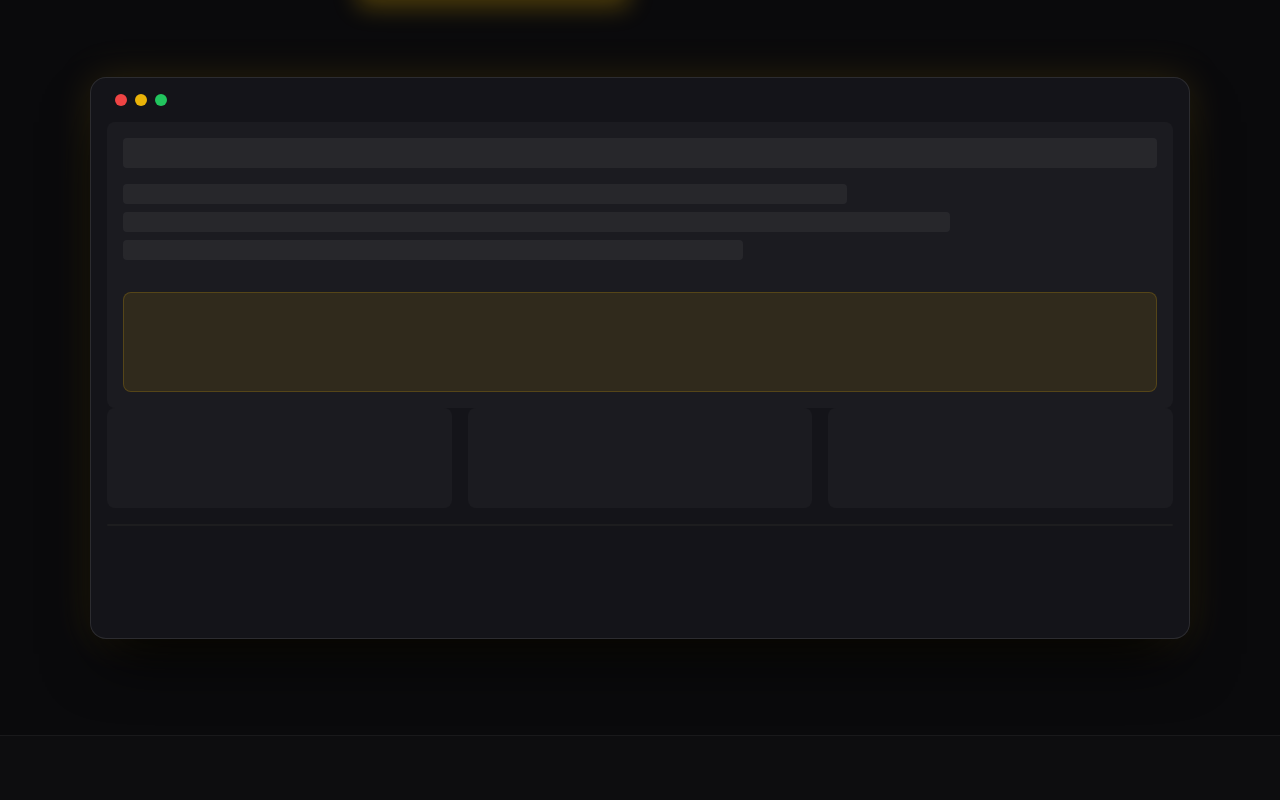
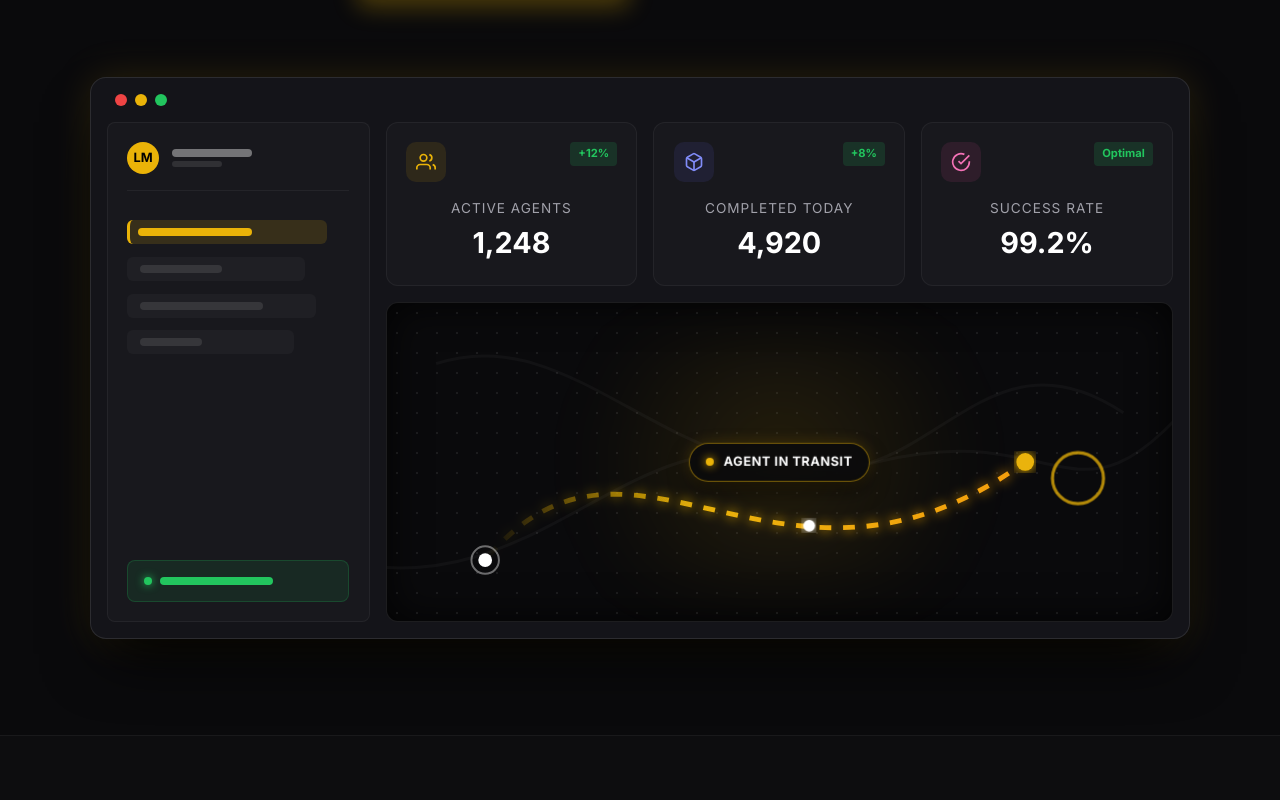
Before and after one commit to Abhirajverma12/LastMileUS, a React (Vite) app in the folder frontend/: page / in a window 1280 px wide. Shown: the part 660-1460 px from the top of the page. Built offline with nearby package versions, Linux system fonts and the light colour scheme; no server answers.

Commit message:
feat(ui): finalize premium dashboard mockup for desktop and mobile

```diff
--- a/frontend/src/index.css
+++ b/frontend/src/index.css
@@ -1195,6 +1195,7 @@ input::placeholder { color: var(--text-muted); }
 .features-grid { display: grid; grid-template-columns: repeat(3, 1fr); gap: 2rem; }
 .workflow-grid { display: grid; grid-template-columns: repeat(3, 1fr); gap: 4rem; }
 .footer-grid { display: grid; grid-template-columns: 1.5fr 1fr 1fr 1fr; gap: 3rem; }
+.mock-ui-grid { display: grid; grid-template-columns: 1fr 3fr; gap: 1rem; }
 
 /* Tablet (Max 1024px) */
 @media (max-width: 1024px) {
@@ -1206,7 +1207,7 @@ input::placeholder { color: var(--text-muted); }
 /* Mobile (Max 768px) */
 @media (max-width: 768px) {
   /* Mobile Navbar Fixes */
-  .landing-navbar { padding: 1rem 1.5rem !important; flex-direction: column !important; gap: 1rem !important; background: rgba(10, 10, 12, 0.95) !important; }
+  .landing-navbar { padding: 1rem 1.5rem !important; flex-direction: column !important; gap: 1rem !important; background: transparent !important; }
   .landing-nav-links { width: 100% !important; flex-direction: column !important; gap: 1rem !important; }
   .landing-nav-links a { width: 100% !important; text-align: center !important; }
 
@@ -1232,5 +1233,8 @@ input::placeholder { color: var(--text-muted); }
   /* Mock UI Fixes */
   .mock-ui-grid { display: flex !important; flex-direction: column !important; height: auto !important; }
   .mock-sidebar { display: none !important; } /* Hide the sidebar part of the mockup to save space */
-  .mock-floating-pill { position: relative !important; top: auto !important; left: auto !important; transform: none !important; margin: 1rem auto; width: fit-content; }
+  .mock-top-metrics { grid-template-columns: 1fr !important; }
+
+  .mock-map-container { min-height: 250px !important; }
+  .mock-floating-pill { position: absolute !important; top: auto !important; bottom: 1.5rem !important; left: 50% !important; transform: translateX(-50%) !important; width: fit-content; }
 }
--- a/frontend/src/pages/LandingPage.tsx
+++ b/frontend/src/pages/LandingPage.tsx
@@ -22,7 +22,7 @@ export default function LandingPage() {
     <div className="landing-layout" style={{ background: '#0a0a0c', minHeight: '100vh', overflowX: 'hidden', fontFamily: '"Inter", sans-serif' }}>
       {/* Navbar */}
       <nav className="landing-navbar" style={{
-        position: 'fixed',
+        position: 'absolute',
         top: 0,
         width: '100%',
         padding: '1.5rem 4rem',
@@ -135,20 +135,85 @@ export default function LandingPage() {
               </div>
               {/* Fake UI Body */}
               <div className="mock-ui-grid" style={{ height: '500px' }}>
-                <div className="mock-sidebar" style={{ background: 'rgba(255,255,255,0.03)', borderRadius: '8px', padding: '1rem' }}>
-                  <div style={{ height: '30px', background: 'rgba(255,255,255,0.05)', borderRadius: '4px', marginBottom: '1rem' }}></div>
-                  <div style={{ height: '20px', width: '70%', background: 'rgba(255,255,255,0.05)', borderRadius: '4px', marginBottom: '0.5rem' }}></div>
-                  <div style={{ height: '20px', width: '80%', background: 'rgba(255,255,255,0.05)', borderRadius: '4px', marginBottom: '0.5rem' }}></div>
-                  <div style={{ height: '20px', width: '60%', background: 'rgba(255,255,255,0.05)', borderRadius: '4px', marginBottom: '2rem' }}></div>
-                  <div style={{ height: '100px', background: 'rgba(234,179,8,0.1)', border: '1px solid rgba(234,179,8,0.2)', borderRadius: '8px' }}></div>
+                <div className="mock-sidebar" style={{ background: 'rgba(255,255,255,0.02)', borderRadius: '8px', padding: '1.2rem', display: 'flex', flexDirection: 'column', gap: '0.8rem', border: '1px solid rgba(255,255,255,0.05)' }}>
+                  {/* Fake Profile */}
+                  <div style={{ display: 'flex', alignItems: 'center', gap: '0.8rem', marginBottom: '1rem', paddingBottom: '1rem', borderBottom: '1px solid rgba(255,255,255,0.05)' }}>
+                    <div style={{ width: '32px', height: '32px', borderRadius: '50%', background: 'var(--accent-primary)', display: 'flex', alignItems: 'center', justifyContent: 'center', color: '#000', fontWeight: 'bold', fontSize: '0.8rem' }}>LM</div>
+                    <div>
+                      <div style={{ width: '80px', height: '8px', background: 'rgba(255,255,255,0.4)', borderRadius: '4px', marginBottom: '4px' }}></div>
+                      <div style={{ width: '50px', height: '6px', background: 'rgba(255,255,255,0.1)', borderRadius: '4px' }}></div>
+                    </div>
+                  </div>
+                  {/* Fake Menu Items */}
+                  <div style={{ height: '24px', width: '90%', background: 'rgba(234,179,8,0.15)', borderRadius: '6px', borderLeft: '3px solid var(--accent-primary)', display: 'flex', alignItems: 'center', paddingLeft: '0.5rem' }}>
+                    <div style={{ width: '60%', height: '8px', background: 'var(--accent-primary)', borderRadius: '4px' }}></div>
+                  </div>
+                  <div style={{ height: '24px', width: '80%', background: 'rgba(255,255,255,0.03)', borderRadius: '6px', display: 'flex', alignItems: 'center', paddingLeft: '0.8rem' }}>
+                    <div style={{ width: '50%', height: '8px', background: 'rgba(255,255,255,0.1)', borderRadius: '4px' }}></div>
+                  </div>
+                  <div style={{ height: '24px', width: '85%', background: 'rgba(255,255,255,0.03)', borderRadius: '6px', display: 'flex', alignItems: 'center', paddingLeft: '0.8rem' }}>
+                    <div style={{ width: '70%', height: '8px', background: 'rgba(255,255,255,0.1)', borderRadius: '4px' }}></div>
+                  </div>
+                  <div style={{ height: '24px', width: '75%', background: 'rgba(255,255,255,0.03)', borderRadius: '6px', display: 'flex', alignItems: 'center', paddingLeft: '0.8rem' }}>
+                    <div style={{ width: '40%', height: '8px', background: 'rgba(255,255,255,0.1)', borderRadius: '4px' }}></div>
+                  </div>
+
+                  {/* Fake System Status */}
+                  <div style={{ marginTop: 'auto', background: 'rgba(34,197,94,0.1)', border: '1px solid rgba(34,197,94,0.2)', borderRadius: '8px', padding: '1rem', display: 'flex', flexDirection: 'column', gap: '0.5rem' }}>
+                    <div style={{ display: 'flex', alignItems: 'center', gap: '0.5rem' }}>
+                      <div style={{ width: '8px', height: '8px', borderRadius: '50%', background: '#22c55e', boxShadow: '0 0 8px #22c55e' }}></div>
+                      <div style={{ width: '60%', height: '8px', background: '#22c55e', borderRadius: '4px' }}></div>
+                    </div>
+                  </div>
                 </div>
+
                 <div style={{ display: 'flex', flexDirection: 'column', gap: '1rem' }}>
-                  <div style={{ display: 'grid', gridTemplateColumns: '1fr 1fr 1fr', gap: '1rem' }}>
-                    <div style={{ height: '100px', background: 'rgba(255,255,255,0.03)', borderRadius: '8px' }}></div>
-                    <div style={{ height: '100px', background: 'rgba(255,255,255,0.03)', borderRadius: '8px' }}></div>
-                    <div style={{ height: '100px', background: 'rgba(255,255,255,0.03)', borderRadius: '8px' }}></div>
+                  {/* Top Metric Cards */}
+                  <div className="mock-top-metrics" style={{ display: 'grid', gridTemplateColumns: 'repeat(3, 1fr)', gap: '1rem' }}>
+
+                    {/* Card 1: Active Agents */}
+                    <div style={{ background: 'rgba(255,255,255,0.02)', border: '1px solid rgba(255,255,255,0.05)', borderRadius: '12px', padding: '1.2rem', display: 'flex', flexDirection: 'column', justifyContent: 'space-between' }}>
+                      <div style={{ display: 'flex', justifyContent: 'space-between', alignItems: 'flex-start' }}>
+                        <div style={{ width: '40px', height: '40px', borderRadius: '10px', background: 'rgba(234,179,8,0.1)', display: 'flex', alignItems: 'center', justifyContent: 'center' }}>
+                          <svg width="20" height="20" viewBox="0 0 24 24" fill="none" stroke="var(--accent-primary)" strokeWidth="2"><path d="M17 21v-2a4 4 0 0 0-4-4H5a4 4 0 0 0-4 4v2"></path><circle cx="9" cy="7" r="4"></circle><path d="M23 21v-2a4 4 0 0 0-3-3.87"></path><path d="M16 3.13a4 4 0 0 1 0 7.75"></path></svg>
+                        </div>
+                        <span style={{ background: 'rgba(34,197,94,0.15)', color: '#22c55e', padding: '0.2rem 0.5rem', borderRadius: '4px', fontSize: '0.7rem', fontWeight: 'bold' }}>+12%</span>
+                      </div>
+                      <div>
+                        <div style={{ fontSize: '0.85rem', color: '#a1a1aa', marginTop: '1rem', textTransform: 'uppercase', letterSpacing: '1px' }}>Active Agents</div>
+                        <div style={{ fontSize: '1.8rem', fontWeight: 900, color: '#fff' }}>1,248</div>
+                      </div>
+                    </div>
+
+                    {/* Card 2: Deliveries Today */}
+                    <div style={{ background: 'rgba(255,255,255,0.02)', border: '1px solid rgba(255,255,255,0.05)', borderRadius: '12px', padding: '1.2rem', display: 'flex', flexDirection: 'column', justifyContent: 'space-between' }}>
+                      <div style={{ display: 'flex', justifyContent: 'space-between', alignItems: 'flex-start' }}>
+                        <div style={{ width: '40px', height: '40px', borderRadius: '10px', background: 'rgba(99,102,241,0.1)', display: 'flex', alignItems: 'center', justifyContent: 'center' }}>
+                          <svg width="20" height="20" viewBox="0 0 24 24" fill="none" stroke="#818cf8" strokeWidth="2"><path d="M21 16V8a2 2 0 0 0-1-1.73l-7-4a2 2 0 0 0-2 0l-7 4A2 2 0 0 0 3 8v8a2 2 0 0 0 1 1.73l7 4a2 2 0 0 0 2 0l7-4A2 2 0 0 0 21 16z"></path><polyline points="3.27 6.96 12 12.01 20.73 6.96"></polyline><line x1="12" y1="22.08" x2="12" y2="12"></line></svg>
+                        </div>
+                        <span style={{ background: 'rgba(34,197,94,0.15)', color: '#22c55e', padding: '0.2rem 0.5rem', borderRadius: '4px', fontSize: '0.7rem', fontWeight: 'bold' }}>+8%</span>
+                      </div>
+                      <div>
+                        <div style={{ fontSize: '0.85rem', color: '#a1a1aa', marginTop: '1rem', textTransform: 'uppercase', letterSpacing: '1px' }}>Completed Today</div>
+                        <div style={{ fontSize: '1.8rem', fontWeight: 900, color: '#fff' }}>4,920</div>
+                      </div>
+                    </div>
+
+                    {/* Card 3: Avg Success Rate */}
+                    <div style={{ background: 'rgba(255,255,255,0.02)', border: '1px solid rgba(255,255,255,0.05)', borderRadius: '12px', padding: '1.2rem', display: 'flex', flexDirection: 'column', justifyContent: 'space-between' }}>
+                      <div style={{ display: 'flex', justifyContent: 'space-between', alignItems: 'flex-start' }}>
+                        <div style={{ width: '40px', height: '40px', borderRadius: '10px', background: 'rgba(236,72,153,0.1)', display: 'flex', alignItems: 'center', justifyContent: 'center' }}>
+                          <svg width="20" height="20" viewBox="0 0 24 24" fill="none" stroke="#f472b6" strokeWidth="2"><path d="M22 11.08V12a10 10 0 1 1-5.93-9.14"></path><polyline points="22 4 12 14.01 9 11.01"></polyline></svg>
+                        </div>
+                        <span style={{ background: 'rgba(34,197,94,0.15)', color: '#22c55e', padding: '0.2rem 0.5rem', borderRadius: '4px', fontSize: '0.7rem', fontWeight: 'bold' }}>Optimal</span>
+                      </div>
+                      <div>
+                        <div style={{ fontSize: '0.85rem', color: '#a1a1aa', marginTop: '1rem', textTransform: 'uppercase', letterSpacing: '1px' }}>Success Rate</div>
+                        <div style={{ fontSize: '1.8rem', fontWeight: 900, color: '#fff' }}>99.2%</div>
+                      </div>
+                    </div>
                   </div>
-                  <div style={{ flex: 1, background: '#0a0a0c', borderRadius: '12px', position: 'relative', overflow: 'hidden', border: '1px solid rgba(255,255,255,0.08)', boxShadow: 'inset 0 0 40px rgba(0,0,0,0.8)' }}>
+                  <div className="mock-map-container" style={{ flex: 1, background: '#0a0a0c', borderRadius: '12px', position: 'relative', overflow: 'hidden', border: '1px solid rgba(255,255,255,0.08)', boxShadow: 'inset 0 0 40px rgba(0,0,0,0.8)' }}>
                      <style>
                        {`
                          @keyframes mapDash {
```
